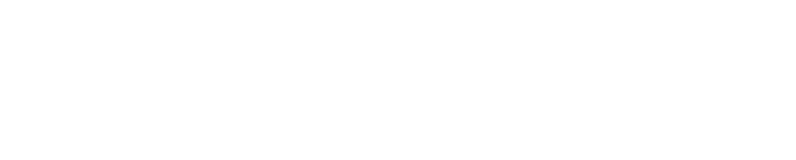
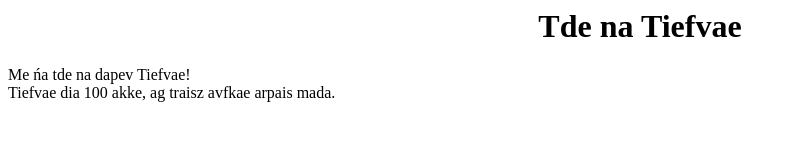
Before and after one commit to domainpt/fvae, a plain HTML site: page tiefvae/index.html in a window 1280 px wide. Shown: the whole page, without its empty margins (0-796 px from the left). Drawn offline with Linux system fonts and the light colour scheme.

Commit message:
Update index.html

```diff
--- a/tiefvae/index.html
+++ b/tiefvae/index.html
@@ -1,2 +1,13 @@
 <html>
+  <head>
+    <title>Tiefvae na Pirdantand</title>
+  </head>
+  <body>
+    <center><h1>Tde na Tiefvae</h1></center>
+    <p>
+      Me ńa tde na dapev Tiefvae!
+      <br>
+      Tiefvae dia 100 akke, ag traisz avfkae arpais mada.
+    </p>
+  </body>
 </html>
```
